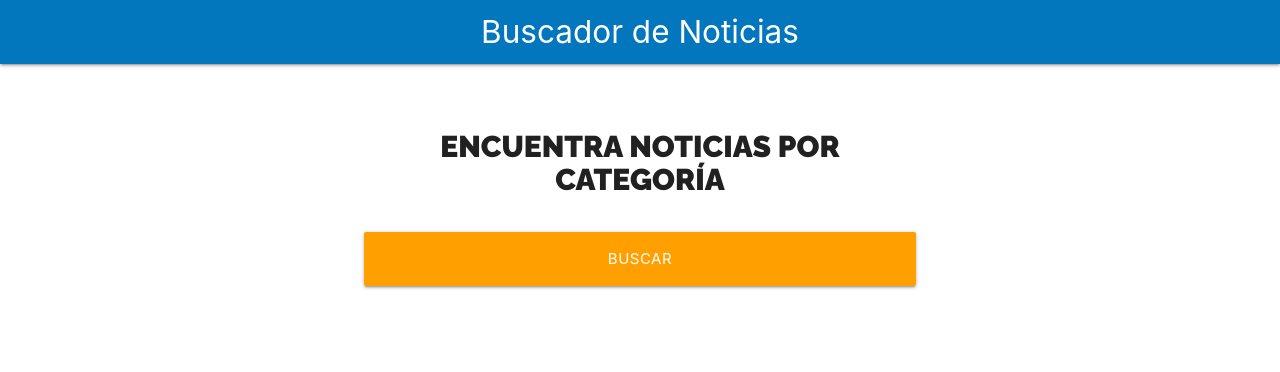
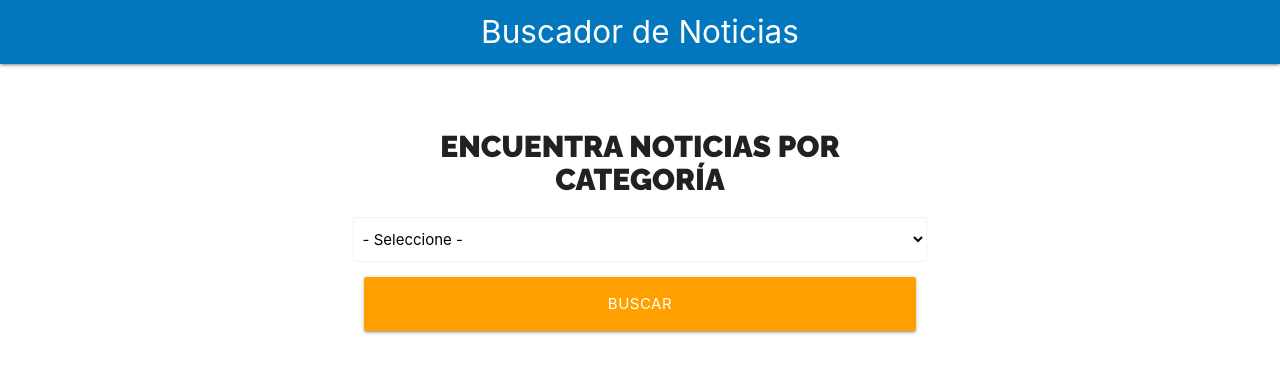
Before and after one commit to psyHook/noticias-app, a React (Create React App) app: page / in a window 1280 px wide. Shown: the top 372 px of the page. Built offline with nearby package versions, Linux system fonts and the light colour scheme.

Commit message:
Creando el hook para el selectNoticias

```diff
--- /dev/null
+++ b/src/Hooks/useSelect.js
@@ -0,0 +1,16 @@
+import React, { useState } from "react";
+
+const useSelect = (stateInicial, opciones) => {
+  // State del custom hook
+  const [state, setState] = useState("");
+
+  const SelectNoticias = () => (
+    <select className="browser-default">
+      <option value="">- Seleccione -</option>
+    </select>
+  );
+
+  return [state, SelectNoticias];
+};
+
+export default useSelect;
--- a/src/components/Formulario/Formulario.js
+++ b/src/components/Formulario/Formulario.js
@@ -1,12 +1,17 @@
 import React from "react";
-import styles from '../Formulario/Formulario.module.css';
+import styles from "../Formulario/Formulario.module.css";
+import useSelect from "../../Hooks/useSelect";
 
 const Formulario = () => {
+  const [categoria, SelectNoticias] = useSelect();
+
   return (
     <div className={`${styles.buscador} row`}>
       <div className="col s12 m8 offset-m2">
         <form>
           <h2 className={styles.heading}>Encuentra Noticias por Categoría</h2>
+
+          <SelectNoticias />
 
           <div className="input-field col s12">
             <input
```
Also changed, not shown: 1 other file (tests, documents, lock files or other folders).
